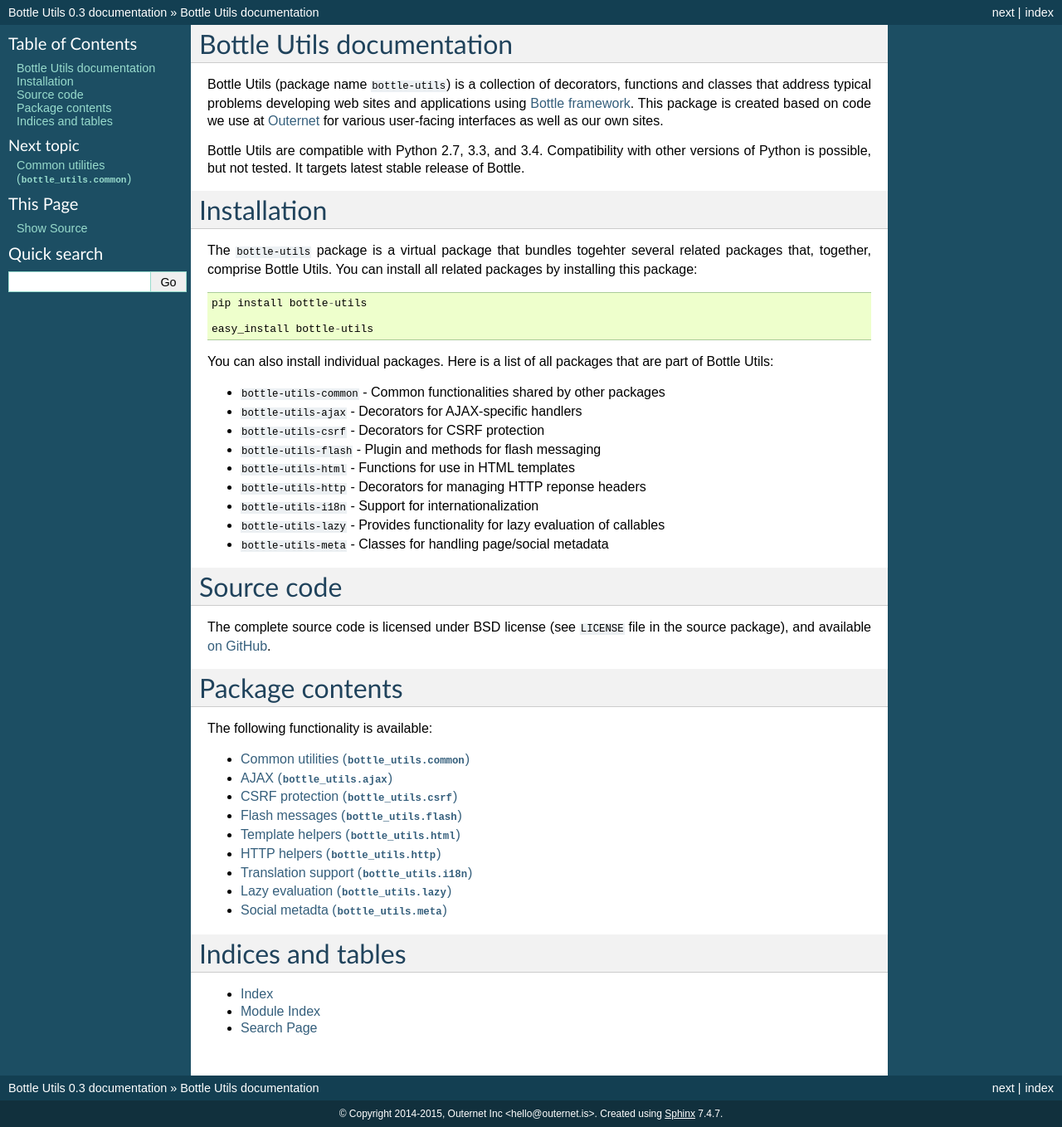
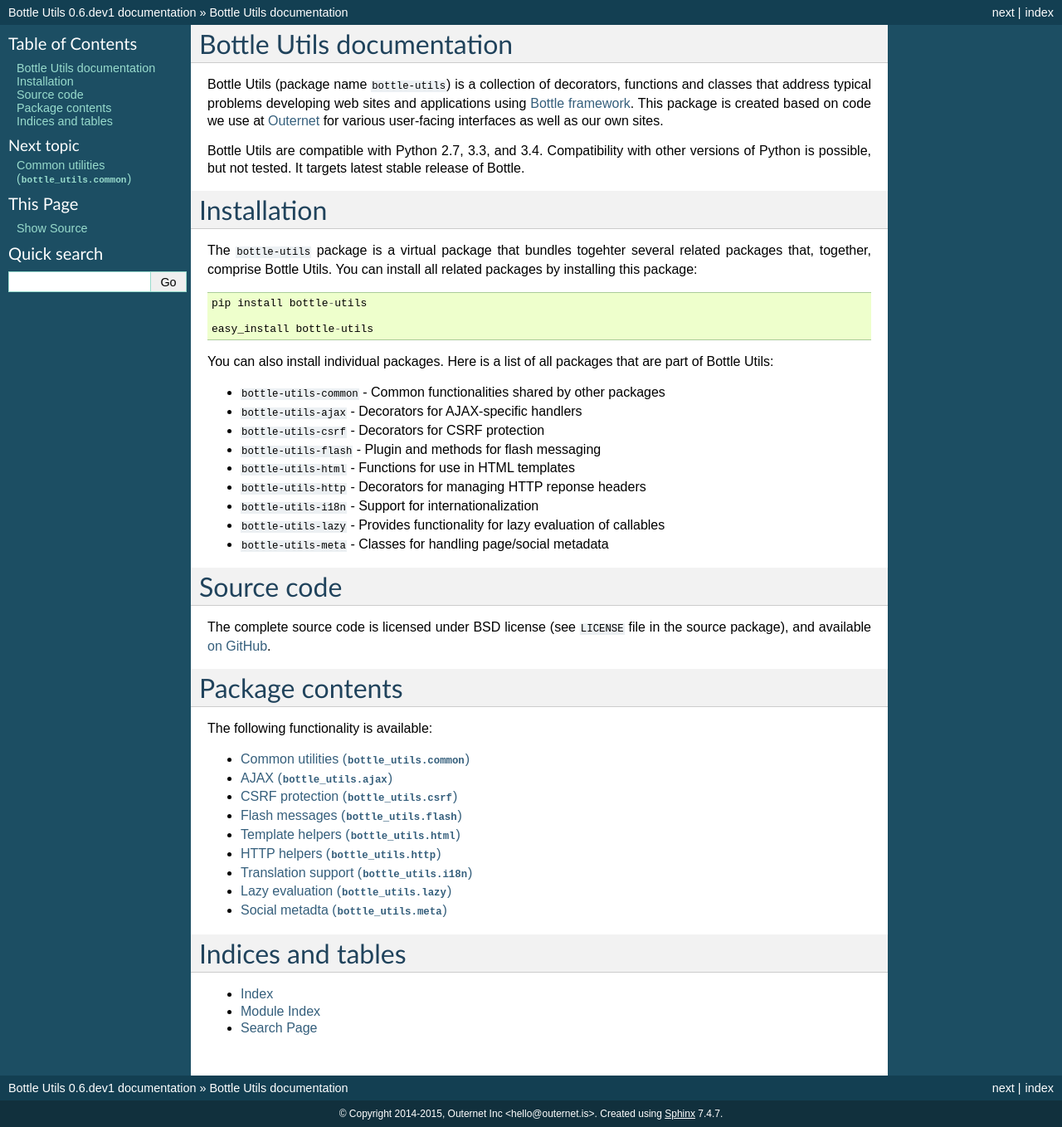
Before and after one commit to Othernet-Project/bottle-utils, a Sphinx documentation site: the page built from docs/source/index.rst, in a window 1280 px wide. Shown: the whole page at 83% size. Built offline with Sphinx 7.4.7, drawn with Linux system fonts in a browser that asks for light colours; pages that are not in the unit, such as notebooks, are missing from menus.

Commit message:
Docs version

```diff
--- a/docs/source/conf.py
+++ b/docs/source/conf.py
@@ -55,9 +55,9 @@
 # built documents.
 #
 # The short X.Y version.
-version = '0.3'
+version = '0.6'
 # The full version, including alpha/beta/rc tags.
-release = version
+release = '0.6.dev1'
 
 # The language for content autogenerated by Sphinx. Refer to documentation
 # for a list of supported languages.
```
